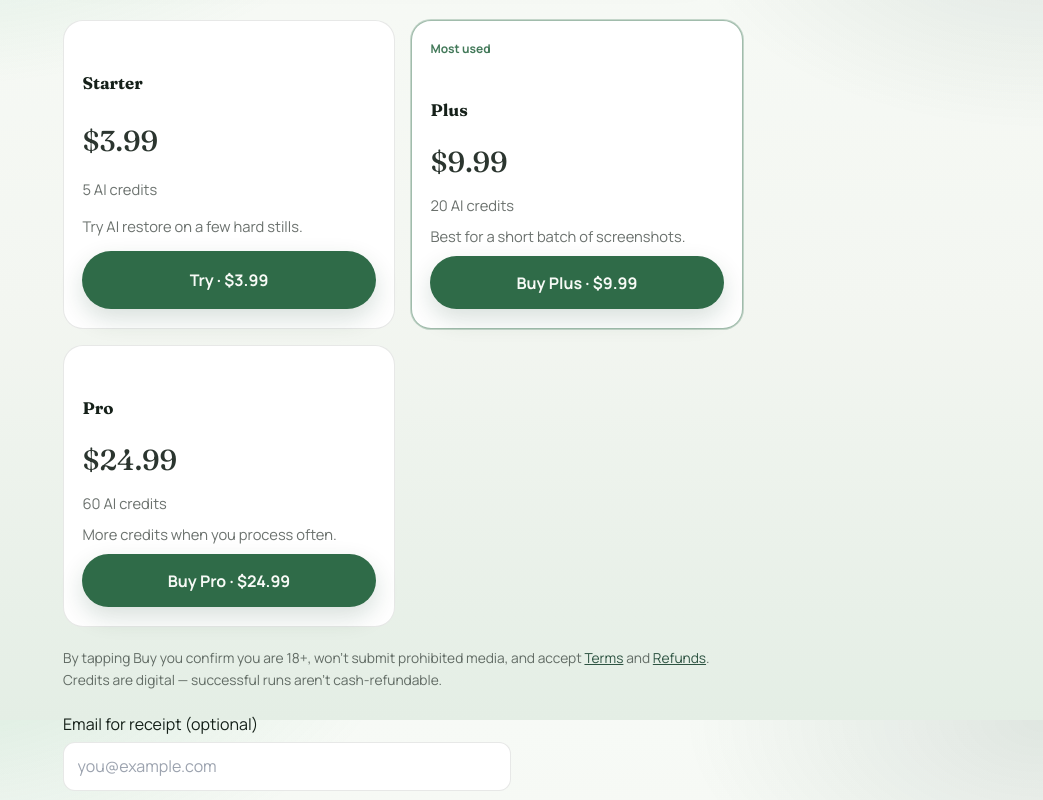
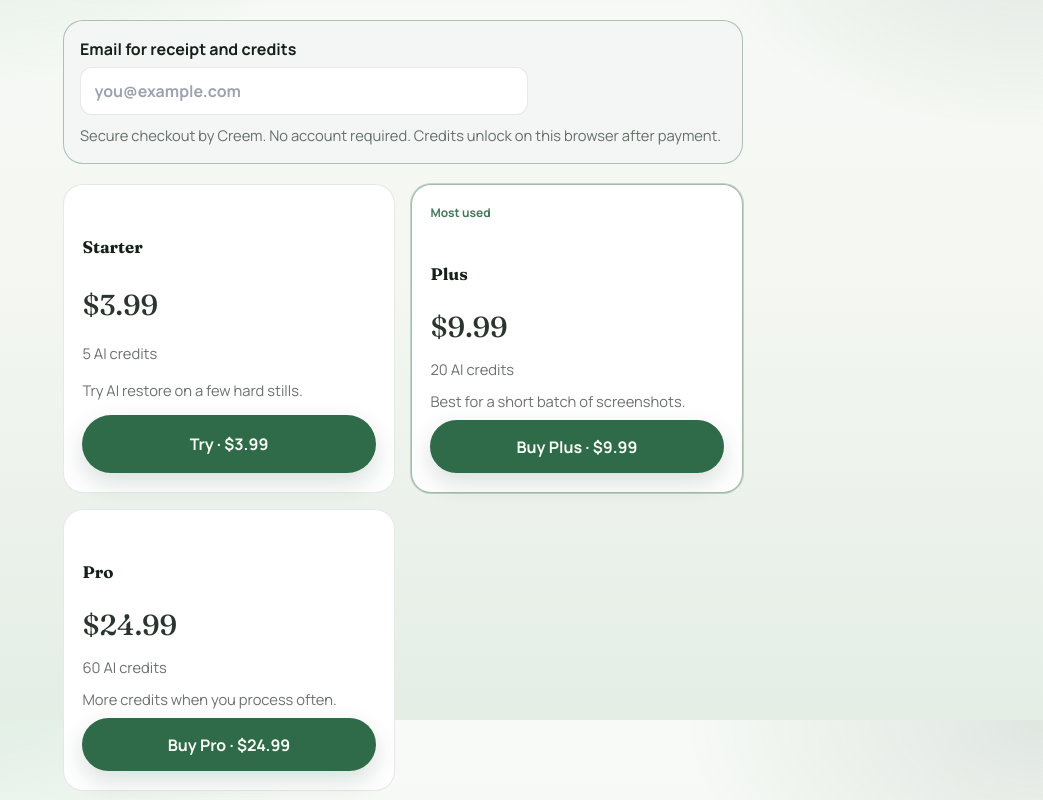
Before and after one commit to quven1990/matcha-filter-remover, a Next.js app: page /pricing in a window 1280 px wide. Shown: the part 880-1680 px from the top of the page, without its empty margins (237-1280 px from the left). Built offline with nearby package versions, Linux system fonts and the light colour scheme.

Commit message:
Require email before checkout

```diff
--- a/app/globals.css
+++ b/app/globals.css
@@ -1594,7 +1594,11 @@ a.engage-tip-cta {
 
 .pricing-checkout-meta {
   display: grid;
-  gap: 0.85rem;
+  gap: 0.45rem;
+  padding: 1rem;
+  border: 1px solid color-mix(in srgb, var(--matcha) 28%, var(--line));
+  border-radius: var(--radius);
+  background: color-mix(in srgb, var(--matcha) 6%, #fff);
 }
 
 .pricing-paused {
@@ -1628,6 +1632,7 @@ a.engage-tip-cta {
   display: grid;
   gap: 0.4rem;
   max-width: 28rem;
+  font-weight: 650;
 }
 
 .pricing-email input {
@@ -1635,6 +1640,12 @@ a.engage-tip-cta {
   border: 1px solid var(--line);
   border-radius: 0.75rem;
   background: #fff;
+  font: inherit;
+}
+
+.pricing-email input[aria-invalid="true"] {
+  border-color: #8a2f2f;
+  box-shadow: 0 0 0 3px rgba(138, 47, 47, 0.12);
 }
 
 .pricing-agree-note {
@@ -1695,6 +1706,7 @@ a.engage-tip-cta {
 .pricing-credits,
 .pricing-blurb,
 .pricing-note,
+.pricing-trust-note,
 .pricing-error {
   margin: 0;
   color: var(--ink-soft);
--- a/components/PricingCheckout.tsx
+++ b/components/PricingCheckout.tsx
@@ -14,6 +14,7 @@ function buyLabel(pack: (typeof CREDIT_PACKS)[number], busy: boolean) {
 export function PricingCheckout() {
   const [busyPack, setBusyPack] = useState<CreditPackId | null>(null);
   const [email, setEmail] = useState("");
+  const [emailTouched, setEmailTouched] = useState(false);
   const [error, setError] = useState<string | null>(null);
 
   useEffect(() => {
@@ -34,6 +35,19 @@ export function PricingCheckout() {
 
   const buy = async (pack: CreditPackId) => {
     setError(null);
+    const cleanEmail = email.trim().toLowerCase();
+    if (!cleanEmail) {
+      setEmailTouched(true);
+      setError("Enter your email first so Creem can send the receipt and unlock credits.");
+      track("billing_checkout_blocked", { pack, reason: "email_required" });
+      return;
+    }
+    if (!/^[^\s@]+@[^\s@]+\.[^\s@]+$/.test(cleanEmail)) {
+      setEmailTouched(true);
+      setError("Enter a valid email address before checkout.");
+      track("billing_checkout_blocked", { pack, reason: "invalid_email" });
+      return;
+    }
     if (!PAYMENTS_ENABLED) {
       setError("Card checkout is temporarily paused. Free Remove/Apply still works.");
       track("billing_checkout_blocked", { pack, reason: "payments_paused" });
@@ -50,7 +64,7 @@ export function PricingCheckout() {
         body: JSON.stringify({
           pack,
           wallet_id: walletId,
-          email: email.trim() || undefined,
+          email: cleanEmail,
           accepts_policy: true,
         }),
       });
@@ -162,6 +176,27 @@ export function PricingCheckout() {
 
   return (
     <div className="pricing-checkout">
+      <div className="pricing-checkout-meta">
+        <label className="pricing-email">
+          <span>Email for receipt and credits</span>
+          <input
+            type="email"
+            value={email}
+            onChange={(e) => setEmail(e.target.value)}
+            onBlur={() => setEmailTouched(true)}
+            placeholder="you@example.com"
+            autoComplete="email"
+            aria-invalid={
+              emailTouched && email.trim() !== "" && !/^[^\s@]+@[^\s@]+\.[^\s@]+$/.test(email.trim())
+            }
+            required
+          />
+        </label>
+        <p className="pricing-trust-note">
+          Secure checkout by Creem. No account required. Credits unlock on this browser after
+          payment.
+        </p>
+      </div>
       {packs}
       <p className="pricing-agree-note">
         By tapping Buy you confirm you are 18+, won’t submit prohibited media, and accept{" "}
@@ -173,18 +208,6 @@ export function PricingCheckout() {
           {error}
         </p>
       )}
-      <div className="pricing-checkout-meta">
-        <label className="pricing-email">
-          <span>Email for receipt (optional)</span>
-          <input
-            type="email"
-            value={email}
-            onChange={(e) => setEmail(e.target.value)}
-            placeholder="you@example.com"
-            autoComplete="email"
-          />
-        </label>
-      </div>
       <p className="pricing-note">
         Checkout via Creem. Free Remove/Apply never needs credits. Failed or safety-blocked AI jobs
         return the credit to your wallet — not a card refund.
```
